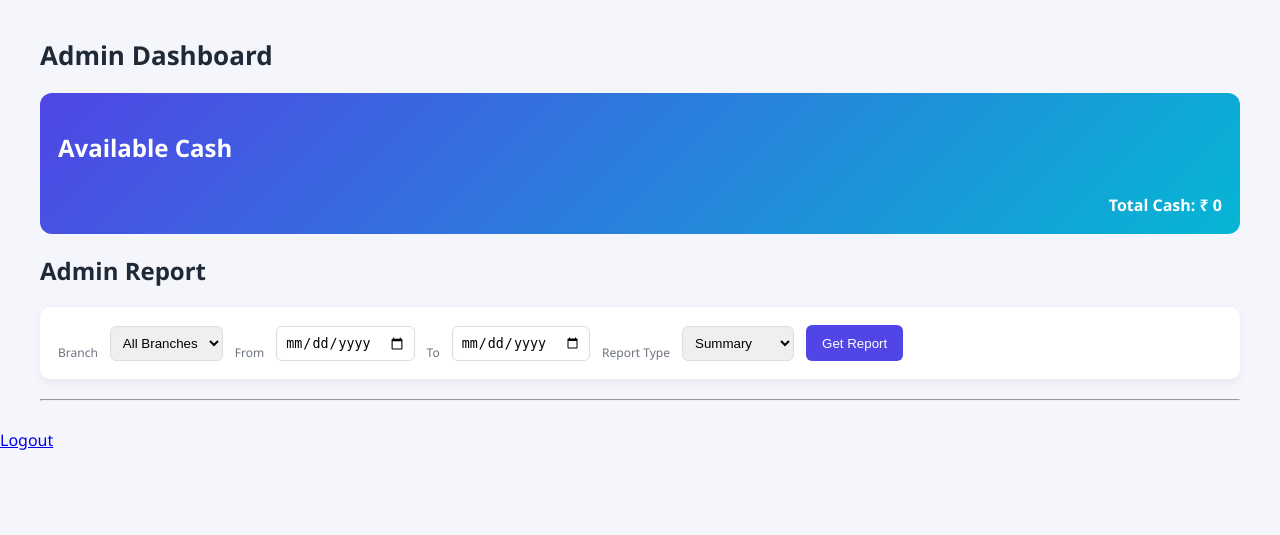
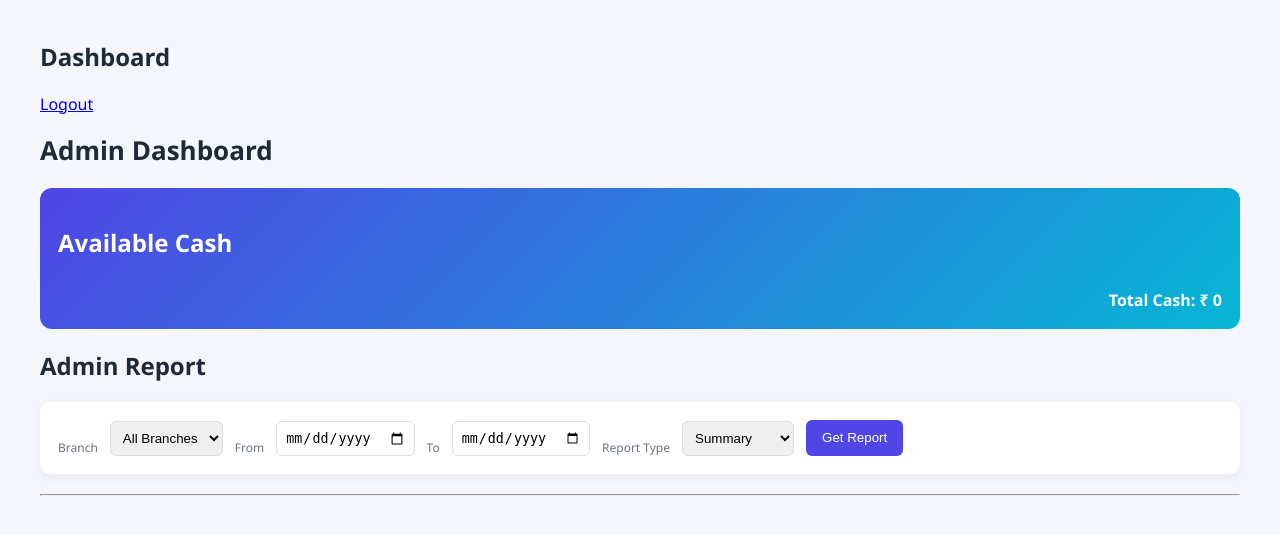
Before and after one commit to Harishh1947/PeoplesFootwearManagement, a Flask app: page /admin in a window 1280 px wide. Shown: the top 535 px of the page. Run offline with Flask 3, Linux system fonts and the light colour scheme; data that the repository does not hold is empty; parts of the project's set-up code (start-up, migrations or seed data) failed here and were passed over.

Commit message:
Update admin.html

```diff
--- a/templates/admin.html
+++ b/templates/admin.html
@@ -2,7 +2,14 @@
 <link rel="stylesheet" href="{{ url_for('static', filename='css/admin.css') }}">
 <meta name="viewport" content="width=device-width, initial-scale=1.0">
 
+
+
 <div class="container">
+
+    <div class="top-bar">
+    <h2>Dashboard</h2>
+    <a href="/logout" class="logout-btn">Logout</a>
+    </div>
 
     <!-- 🔷 Header -->
     <div class="header">
@@ -227,5 +234,3 @@
 {% endif %}
 
 </div>
-
-<a href="/logout">Logout</a>
```
